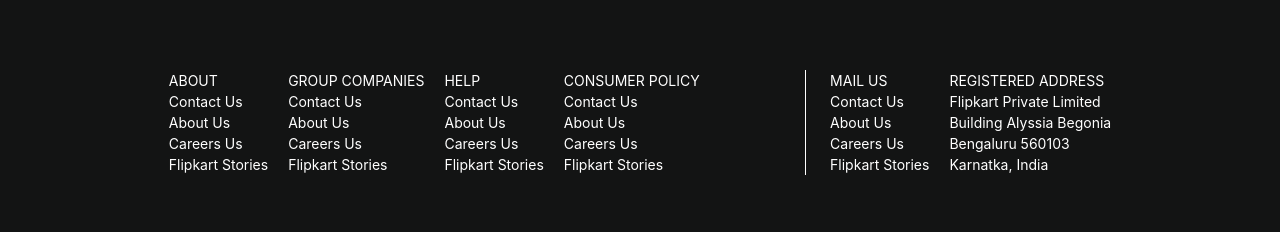
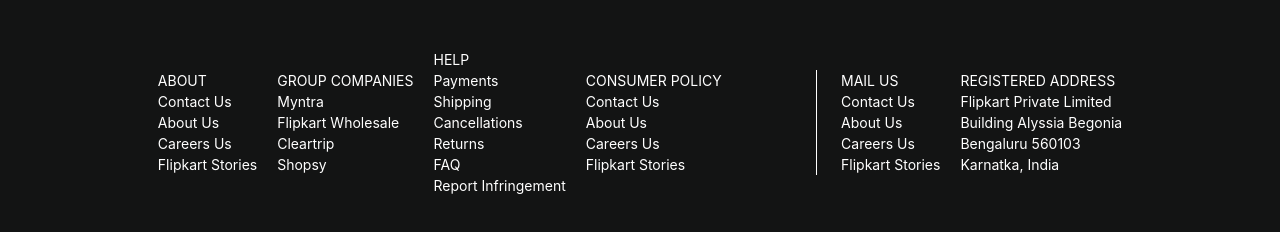
Before and after one commit to iamnaveen8851/Flipkart-Clone, a React (Vite) app: page / in a window 1280 px wide. Shown: the part 1989-2221 px from the top of the page. Built offline with nearby package versions, Linux system fonts and the light colour scheme.

Commit message:
Flipkart Clone

```diff
--- a/src/components/Footer.jsx
+++ b/src/components/Footer.jsx
@@ -22,18 +22,20 @@
         </Box>
         <Box fontSize={"14px"}>GROUP COMPANIES
         <Box>
-            <Text> Contact Us</Text>
-            <Text> About Us</Text>
-            <Text> Careers Us</Text>
-            <Text> Flipkart Stories</Text>
+            <Text>Myntra</Text>
+            <Text>Flipkart Wholesale</Text>
+            <Text> Cleartrip</Text>
+            <Text>Shopsy</Text>
           </Box>
         </Box>
         <Box fontSize={"14px"}>HELP
         <Box>
-            <Text> Contact Us</Text>
-            <Text> About Us</Text>
-            <Text> Careers Us</Text>
-            <Text> Flipkart Stories</Text>
+            <Text>Payments</Text>
+            <Text>Shipping</Text>
+            <Text>Cancellations </Text>
+            <Text>Returns</Text>
+            <Text>FAQ</Text>
+            <Text>Report Infringement</Text>
           </Box>
         </Box>
         <Box fontSize={"14px"}>CONSUMER POLICY
```
